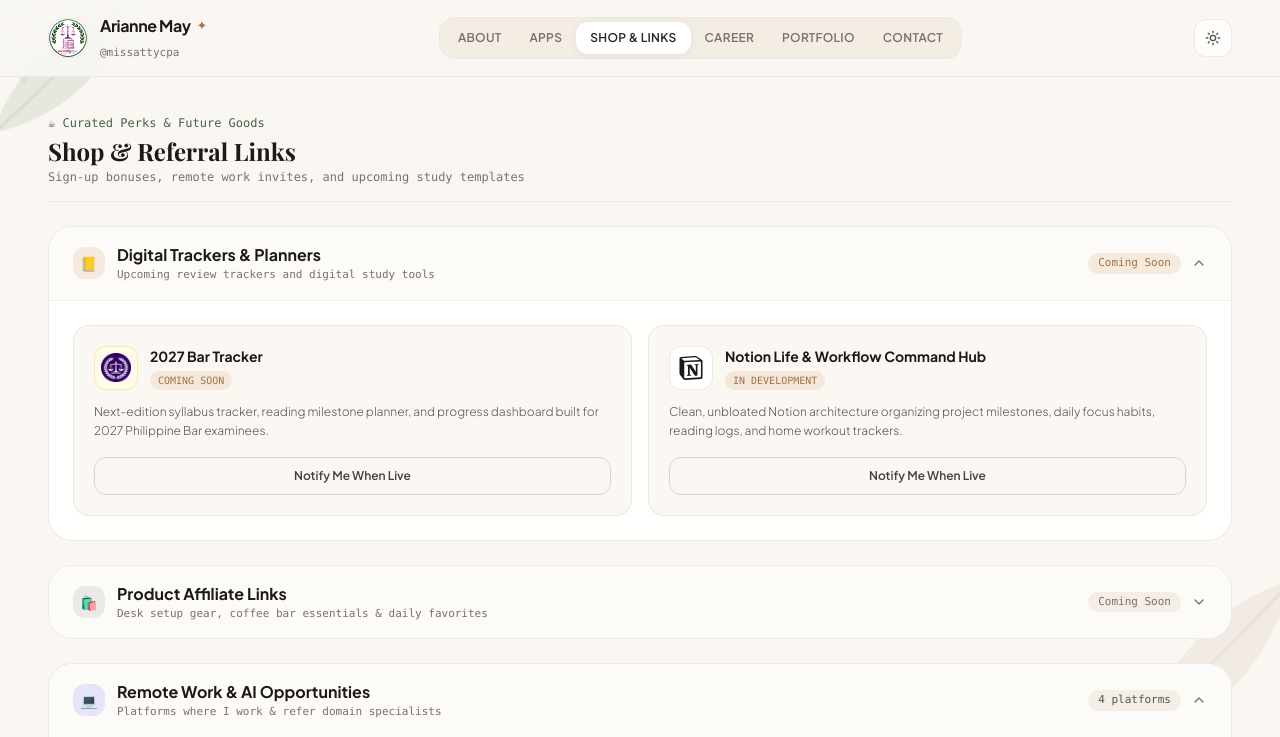
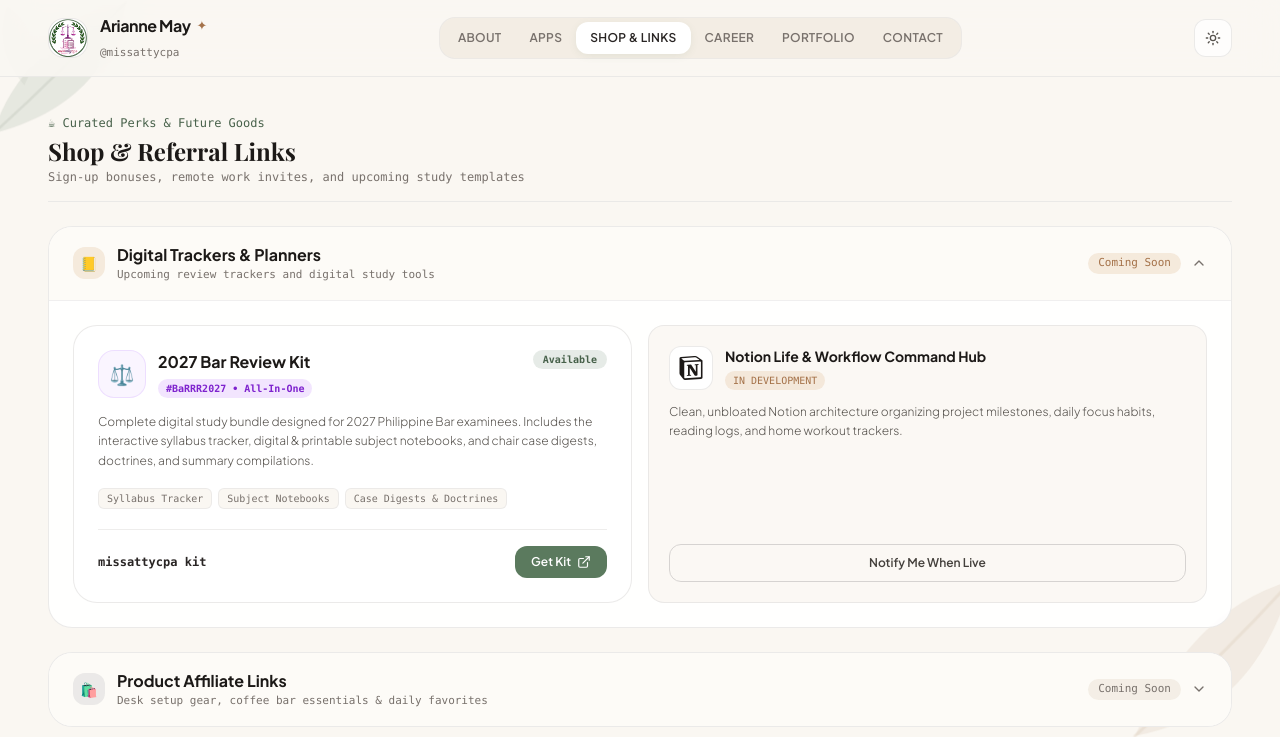
Before and after one commit to ariiannemay/ariiannemay, a plain HTML site: page shop.html in a window 1280 px wide. Shown: the top 737 px of the page. Drawn offline with nearby package versions, Linux system fonts and the light colour scheme; a web font is replaced by a local one.

Commit message:
Revise 2027 Bar Tracker to 2027 Bar Review Kit
Updated the section for the 2027 Bar Review Kit, including new content and styling changes.

```diff
--- a/shop.html
+++ b/shop.html
@@ -252,28 +252,38 @@
 
         <div class="p-6 grid grid-cols-1 md:grid-cols-2 gap-4 border-t border-stone-200/60 dark:border-espresso-700">
 
-          <!-- 2027 Bar Tracker -->
-          <div class="p-5 rounded-2xl bg-oat-100/80 dark:bg-espresso-900/75 border border-stone-200/80 dark:border-espresso-700 space-y-4 flex flex-col justify-between">
-            <div class="space-y-3">
-              <div class="flex items-center justify-between">
+<!-- 2027 Bar Review Kit (BaRRR2027Kit) -->
+          <div class="p-6 rounded-3xl bg-white/90 dark:bg-espresso-800/80 border border-stone-200/80 dark:border-espresso-700 flex flex-col justify-between gap-5 shadow-2xs hover:border-sage-500/50 transition">
+            <div class="space-y-3.5">
+              <div class="flex items-start justify-between gap-3">
                 <div class="flex items-center gap-3">
-                  <div class="w-11 h-11 rounded-xl bg-amber-50 dark:bg-amber-950/50 border border-amber-200/80 dark:border-amber-800/60 flex items-center justify-center overflow-hidden shrink-0 p-1.5 shadow-2xs">
-                    <img src="https://raw.githubusercontent.com/ariiannemay/ariiannemay/main/Photos/LAWLOGO_FAVICON.png" alt="2027 Bar Tracker Logo" class="w-full h-full object-contain" onerror="this.style.display='none'; this.nextElementSibling.style.display='flex';" />
-                    <span class="hidden w-full h-full items-center justify-center text-lg">⚖️</span>
+                  <div class="w-12 h-12 rounded-2xl bg-purple-50 dark:bg-purple-950/60 text-purple-700 dark:text-purple-300 border border-purple-200/70 dark:border-purple-800/60 flex items-center justify-center shrink-0 shadow-2xs text-xl">
+                    ⚖️
                   </div>
                   <div>
-                    <h3 class="font-bold text-stone-900 dark:text-oat-50 text-sm">2027 Bar Tracker</h3>
-                    <span class="inline-block text-[10px] font-mono px-2 py-0.5 rounded-full bg-caramel-400/20 text-caramel-500 dark:text-caramel-400">COMING SOON</span>
+                    <h3 class="font-bold text-base text-stone-900 dark:text-oat-50">2027 Bar Review Kit</h3>
+                    <span class="inline-block text-[10px] font-mono px-2 py-0.5 rounded-full bg-purple-500/15 text-purple-700 dark:text-purple-300 font-semibold">#BaRRR2027 • All-In-One</span>
                   </div>
                 </div>
+                <span class="px-2.5 py-0.5 rounded-full bg-sage-500/15 text-sage-600 dark:text-sage-400 text-[10px] font-mono font-semibold shrink-0">Available</span>
               </div>
               <p class="text-xs text-stone-600 dark:text-stone-300 leading-relaxed font-light">
-                Next-edition syllabus tracker, reading milestone planner, and progress dashboard built for 2027 Philippine Bar examinees.
+                Complete digital study bundle designed for 2027 Philippine Bar examinees. Includes the interactive syllabus tracker, digital & printable subject notebooks, and chair case digests, doctrines, and summary compilations.
               </p>
+              <div class="flex flex-wrap gap-1.5 pt-1">
+                <span class="px-2 py-0.5 rounded-md bg-oat-100 dark:bg-espresso-900/80 text-[10px] font-mono text-stone-500 border border-stone-200/70 dark:border-espresso-700">Syllabus Tracker</span>
+                <span class="px-2 py-0.5 rounded-md bg-oat-100 dark:bg-espresso-900/80 text-[10px] font-mono text-stone-500 border border-stone-200/70 dark:border-espresso-700">Subject Notebooks</span>
+                <span class="px-2 py-0.5 rounded-md bg-oat-100 dark:bg-espresso-900/80 text-[10px] font-mono text-stone-500 border border-stone-200/70 dark:border-espresso-700">Case Digests & Doctrines</span>
+              </div>
             </div>
-            <button onclick="showToast('You will be notified once the 2027 Bar Tracker launches!')" class="w-full py-2.5 rounded-xl border border-stone-300 dark:border-espresso-700 hover:bg-oat-200/70 dark:hover:bg-espresso-800 text-xs font-semibold text-stone-700 dark:text-stone-300 transition">
-              Notify Me When Live
-            </button>
+
+            <div class="pt-4 border-t border-stone-200/70 dark:border-espresso-700 flex items-center justify-between gap-3">
+              <span class="text-xs font-mono font-semibold text-stone-800 dark:text-oat-50">missattycpa kit</span>
+              <a href="https://bit.ly/BaRRR2027Kit" target="_blank" rel="noopener noreferrer" class="inline-flex items-center gap-1.5 px-4 py-2 rounded-xl bg-sage-500 hover:bg-sage-600 text-white text-xs font-semibold shadow-2xs transition">
+                <span>Get Kit</span>
+                <i data-lucide="external-link" class="w-3.5 h-3.5"></i>
+              </a>
+            </div>
           </div>
 
 <!-- Notion Life & Workflow Command Hub -->
```
